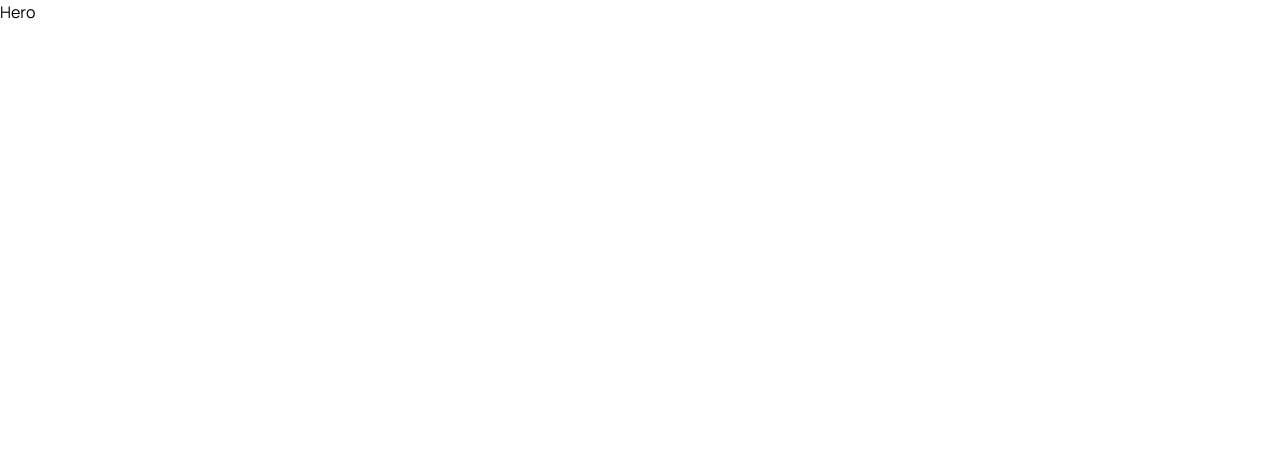
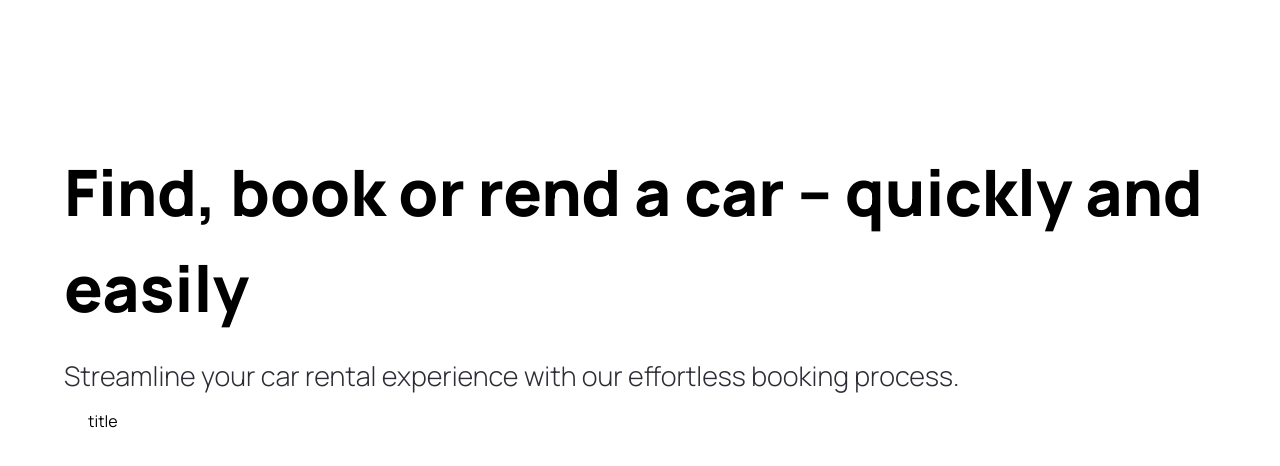
Before and after one commit to NabilRaiyan/Car-Shop-Landing-Page, a Next.js app: page / in a window 1280 px wide. Shown: the top 466 px of the page. Built offline with nearby package versions, Linux system fonts and the light colour scheme.

Commit message:
creating Hero, CustomButton

```diff
--- /dev/null
+++ b/app/components/CustomButton.tsx
@@ -0,0 +1,17 @@
+"use client"
+
+import { CustomButtonProps } from "@/types"
+import Image from "next/image"
+
+const CustomButton = ({title, containerStyles, handleClick}: CustomButtonProps) => {
+  return (
+    <button disabled={false} type={'button'}
+            className={`custom-btn`}
+            onClick={()=>{}}
+    >
+        <span className={`flex-1`}>title</span>
+    </button>
+  )
+}
+
+export default CustomButton
--- a/app/components/Hero.tsx
+++ b/app/components/Hero.tsx
@@ -1,10 +1,28 @@
+"use client"
+
 import Image from "next/image"
+import CustomButton from "./CustomButton"
 
+const handleScroll = () => {
+
+}
 
 const Hero = () => {
   return (
-    <div>
-      <h1>Hero</h1>
+    <div className="hero">
+        <div className="flex-1 pt-36 padding-x">
+            <h1 className="hero__title">
+                Find, book or rend a car -- quickly and easily
+            </h1>
+
+            <p className="hero__subtitle">
+                Streamline your car rental experience with our effortless booking process.
+            </p>
+
+            <CustomButton title = "Explore cars"
+                          containerStyles = "bg-primary-blue text-white rounded-full mt-10"
+                          handleClick = {handleScroll} />
+        </div>
     </div>
   )
 }
--- a/app/components/index.ts
+++ b/app/components/index.ts
@@ -1,6 +1,8 @@
 import Hero from './Hero';
+import CustomButton from './CustomButton';
 
 
 export {
-    Hero
+    Hero,
+    CustomButton
 }
--- /dev/null
+++ b/types/index.ts
@@ -0,0 +1,8 @@
+import { MouseEventHandler } from "react";
+
+export interface CustomButtonProps {
+    title: String,
+    containerStyles?: String,
+    handleClick?: MouseEventHandler<HTMLButtonElement>;
+
+}
```
